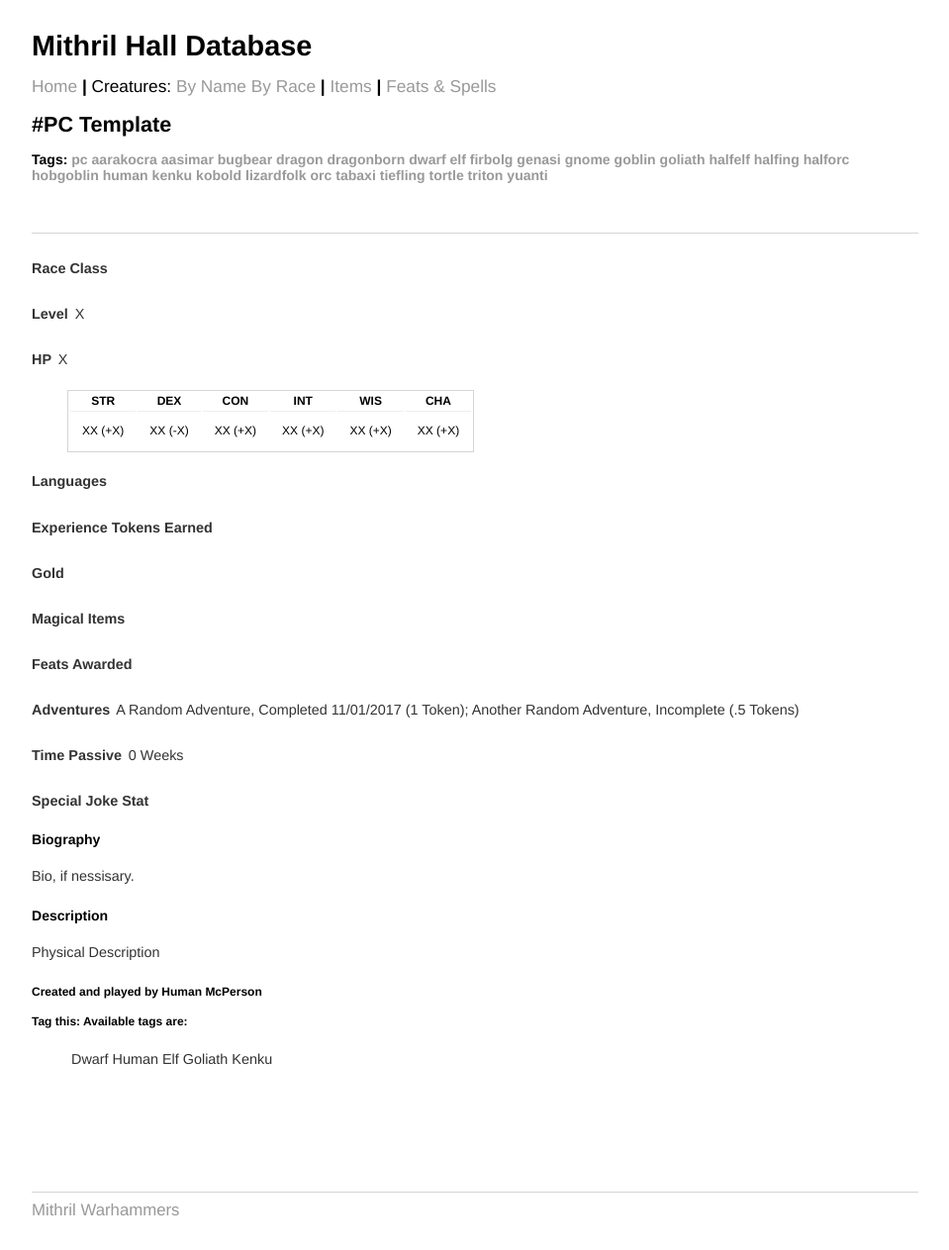
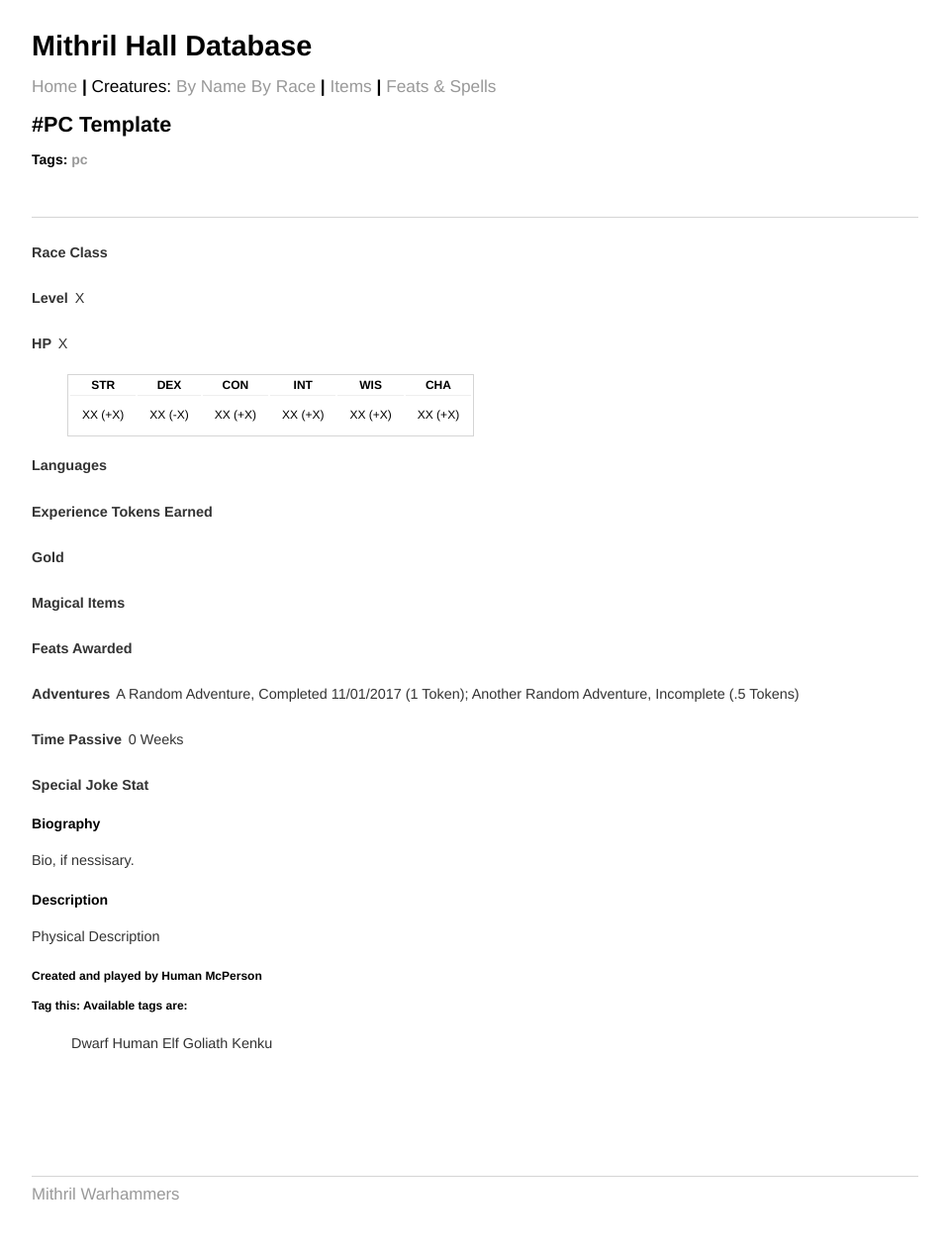
Before and after one commit to Thexeir/thexeir.github.io, a Jekyll site: the page built from _posts/creatures/2017-12-21-PC-#Template.md, in a window 1280 px wide. Shown: the whole page at 99% size, without its empty margins (160-1119 px from the left). Built offline with Jekyll 4.4.1, drawn with Linux system fonts in a browser that asks for light colours.

```diff
--- a/_posts/creatures/2017-12-21-PC-#Template.md
+++ b/_posts/creatures/2017-12-21-PC-#Template.md
@@ -2,7 +2,7 @@
 layout: post
 title: "#PC Template"
 date: 2017-12-21
-tags: [pc, aarakocra, aasimar, bugbear, dragon, dragonborn, dwarf, elf, firbolg, genasi, gnome, goblin, goliath, halfelf, halfing, halforc, hobgoblin, human, kenku, kobold, lizardfolk, orc, tabaxi, tiefling, tortle, triton, yuanti]
+tags: [pc]
 ---
 
 **Race Class**
```
Also changed, not shown: race.html (+6 -6 lines).
